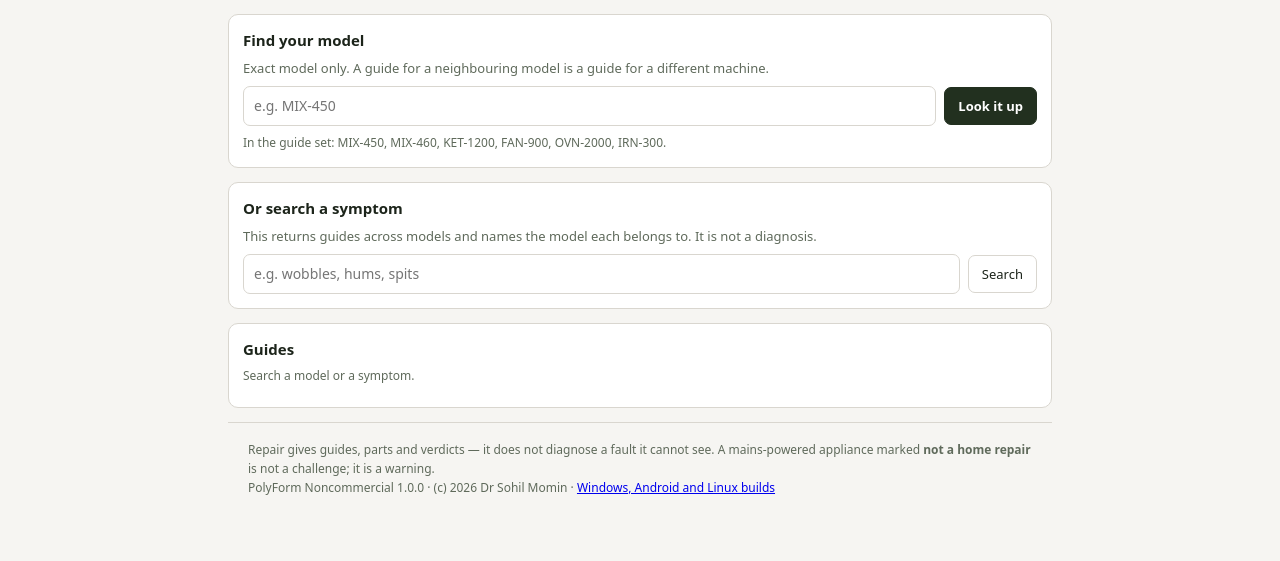
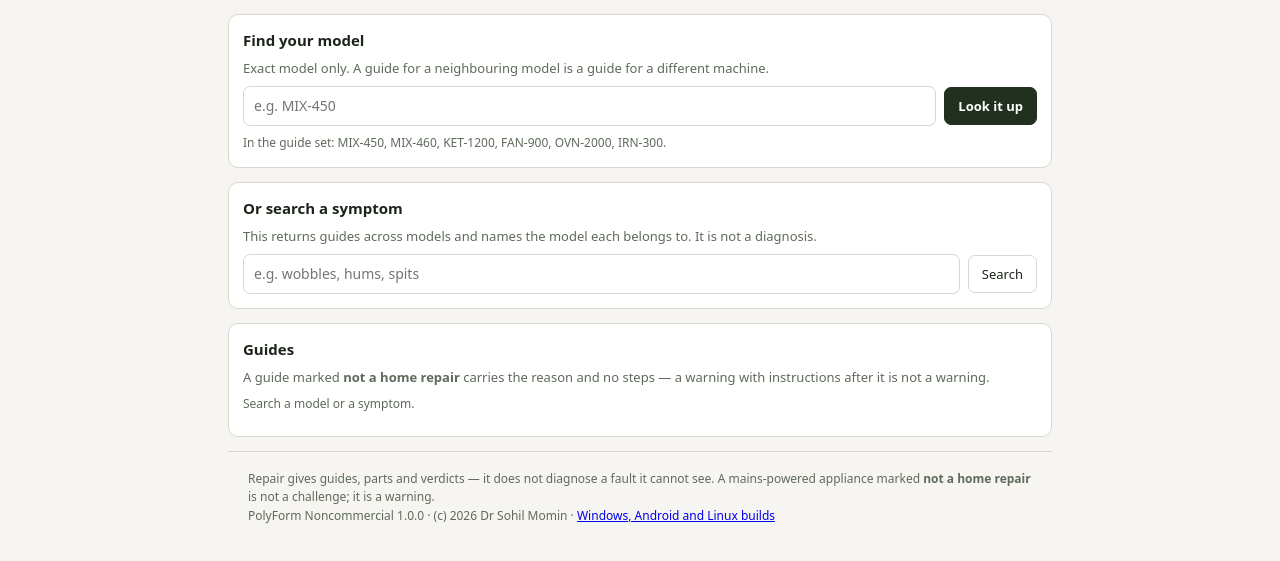
Before and after one commit to drsamonline/app-repair, a website: page docs/play/index.html in a window 1280 px wide. Shown: the part 61-622 px from the top of the page. Drawn offline with Linux system fonts and the light colour scheme.

Commit message:
docs: say on the page why a mains guide has no steps
Also the push that triggers the build: a workflow added in the branch-creating push does not fire for
that push.

```diff
--- a/docs/play/index.html
+++ b/docs/play/index.html
@@ -74,6 +74,7 @@
 
   <section class="card">
     <h2>Guides</h2>
+    <p class="claim">A guide marked <strong>not a home repair</strong> carries the reason and no steps — a warning with instructions after it is not a warning.</p>
     <div class="hint" id="guideSays"></div>
     <ul class="list" id="guideList"></ul>
   </section>
```
